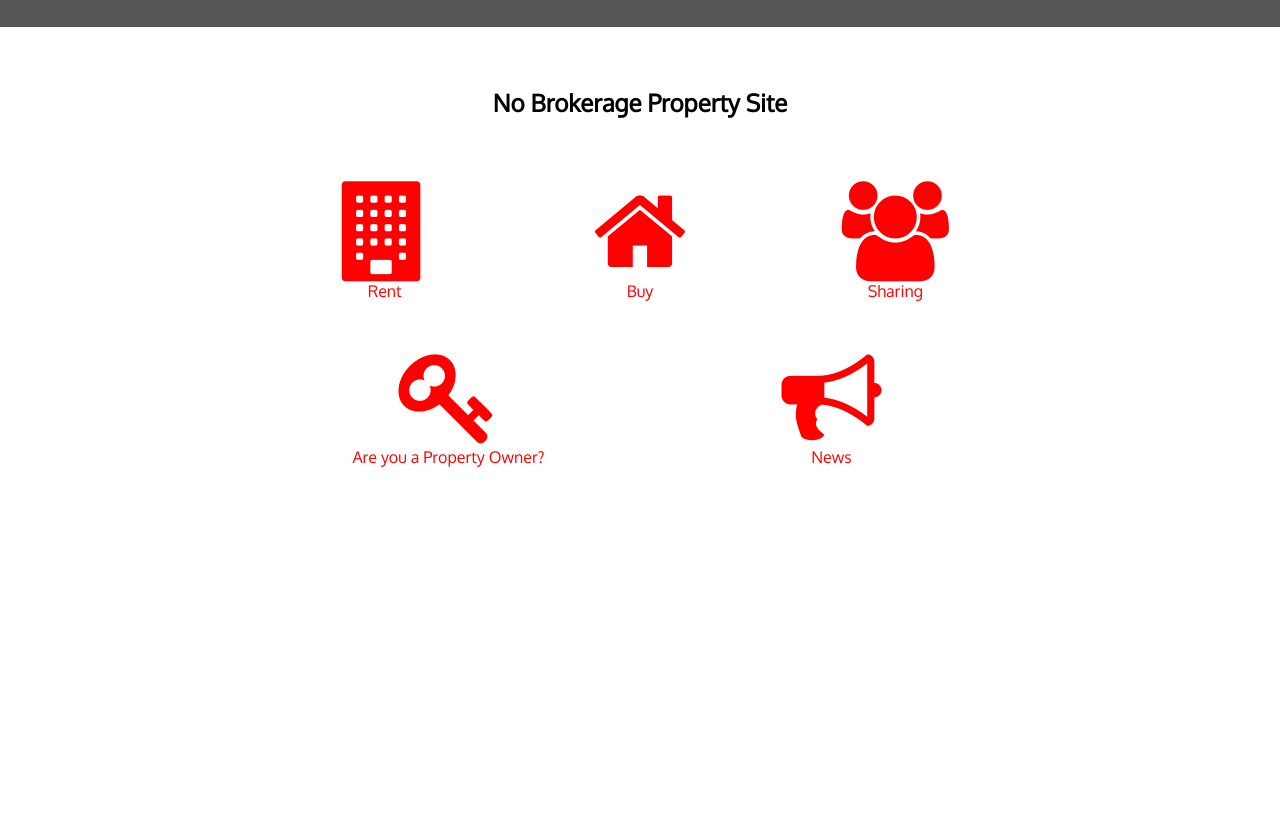
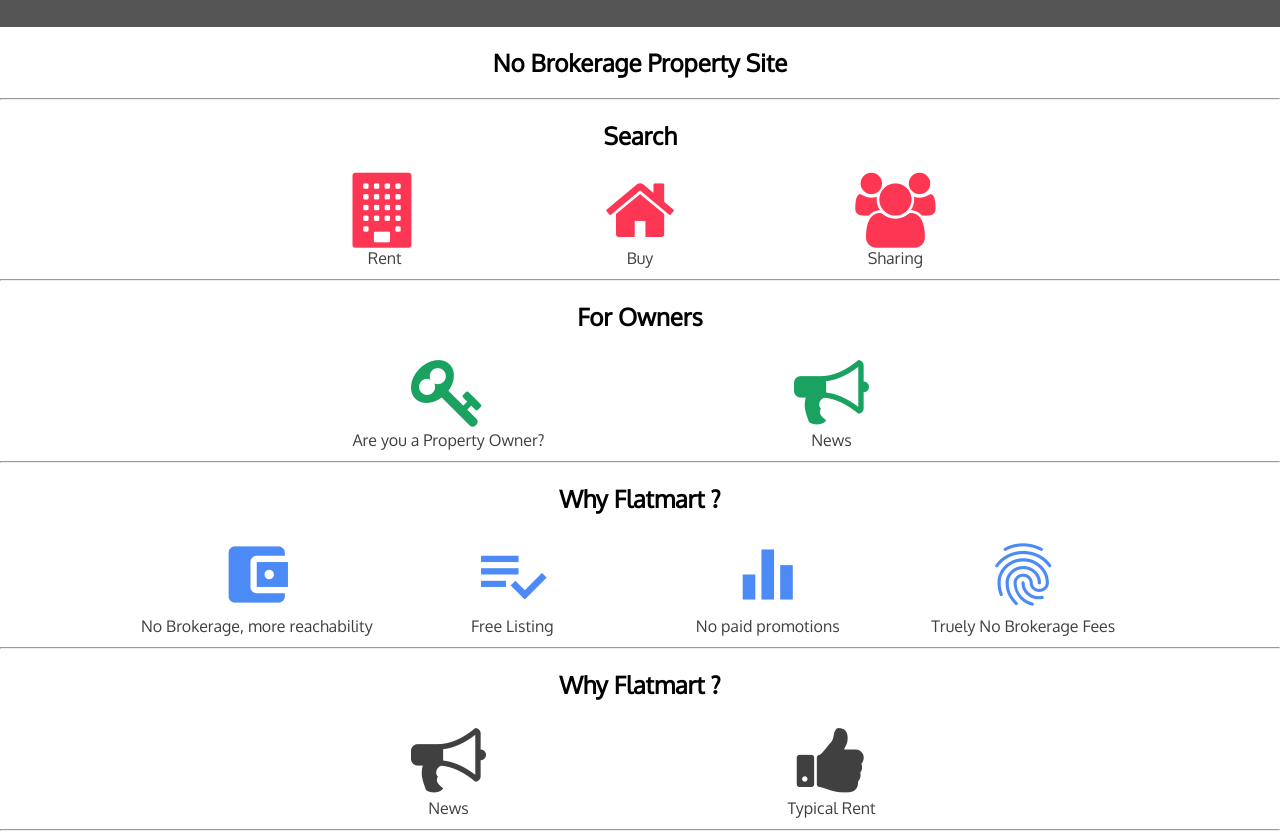
Before and after one commit to smartapps1909/NoBrokerage, a plain HTML site: page index.html in a window 1280 px wide. Shown: the part 64-903 px from the top of the page. Before the commit the page ends 800 px from the top, so only its background shows below. Drawn offline with Linux system fonts and the light colour scheme.

Commit message:
Add files via upload
colored icons

```diff
--- a/index.html
+++ b/index.html
@@ -4,6 +4,7 @@
 <meta name="viewport" content="width=device-width, initial-scale=1">
 <link rel="stylesheet" href="https://cdnjs.cloudflare.com/ajax/libs/font-awesome/4.7.0/css/font-awesome.min.css">
 <link href="https://fonts.googleapis.com/css2?family=Oxygen&display=swap" rel="stylesheet">
+<link rel="stylesheet" href="https://fonts.googleapis.com/icon?family=Material+Icons">
 <style>
 
 
@@ -40,53 +41,8 @@
 }
 
 
-
-
-
-
-
 /*********************************/
 
-
-
-/* Style the tab */
-.tab {
-  width: 10%;
-  overflow: hidden;
-  border: 1px solid #ccc;
-  background-color: #f1f1f1;
-}
-
-/* Style the buttons inside the tab */
-.tab button {
-  background-color: inherit;
-  float: left;
-  border: none;
-  outline: none;
-  cursor: pointer;
-  padding: 14px 16px;
-  transition: 0.3s;
-  font-size: 17px;
-}
-
-/* Change background color of buttons on hover */
-.tab button:hover {
-  background-color: #ddd;
-}
-
-/* Create an active/current tablink class */
-.tab button.active {
-  background-color: #ccc;
-}
-
-/* Style the tab content */
-.tabcontent {
-  display: none;
-  padding: 6px 12px;
-  border: 1px solid #ccc;
-  border-top: none;
-   font-size: 14px;
-}
 
 
 
@@ -94,10 +50,10 @@
     text-decoration: none;
 }
 
-a {color:#FF0000;}
-a:visited {color:#FF0000;}
-a:hover {color:#FF0000;}
-a:active {color:#FF0000;}
+a {color:#404040;}
+a:visited {color:#404040;}
+a:hover {color:#404040;}
+a:active {color:#404040;}
 
 td { text-align: center;}
 </style>
@@ -108,29 +64,29 @@
 <div class="header" id="myHeader">
   <h2>FlatMart</h2>
 </div>
-<br><br>
+
 <center>
 <h2>No Brokerage Property Site</h2>
-
-<br><br>
+<hr>
+<h2>Search</h2>
 <table width="60%">
 <tr>
 
 <td width="20%">
 <a href="">
-<i class="fa fa-building" style="font-size:100px"></i> <br> Rent
+<i class="fa fa-building" style="font-size:75px;color : #fd3753;"></i> <br> Rent
 </a>
 </td>
 
 <td width="20%">
 <a href="">
-<i class="fa fa-home" style="font-size:100px"></i><br>Buy
+<i class="fa fa-home" style="font-size:75px;color : #fd3753;"></i><br>Buy
 </a>
 </td>
 
 <td width="20%">
 <a href="">
-<i class="fa fa-users" style="font-size:100px"></i> <br> Sharing
+<i class="fa fa-users" style="font-size:75px;color : #fd3753;"></i> <br> Sharing
 </a>
 </td>
 
@@ -140,11 +96,14 @@
 </tr>
 </table>
 
+<!--------------------------------------------------------------------------------------->
+<!--section 2-->
+<hr>
+<h2>For Owners</h2>
 
 
 
 
-<br><br>
 <table width="60%">
 <tr>
 
@@ -152,13 +111,58 @@
 
 <td width="20%">
 <a href="">
- <i class="fa fa-key" style="font-size:100px"></i><br>Are you a Property Owner?
+ <i class="fa fa-key" style="font-size:75px;color: #1aa260"></i><br>Are you a Property Owner?
 </a>
 </td>
 
 <td width="20%">
 <a href="">
- <i class="fa fa-bullhorn" style="font-size:100px"></i><br>News
+ <i class="fa fa-bullhorn" style="font-size:75px;color: #1aa260"></i><br>News
+</a>
+</td>
+
+
+
+</tr>
+</table>
+
+
+
+<!--------------------------------------------------------------------------------------->
+
+<!--section 3-->
+<hr>
+<h2>Why Flatmart ?</h2>
+
+
+
+
+<table width="80%">
+<tr>
+
+
+
+<td width="20%">
+<a href="">
+<i class="material-icons" style="font-size:75px;color:#4c8bf5;">account_balance_wallet</i><br>No Brokerage, more reachability
+</a>
+</td>
+
+<td width="20%">
+<a href="">
+<i class="material-icons" style="font-size:75px;color:#4c8bf5;">playlist_add_check	</i><br>Free Listing
+</a>
+</td>
+
+<td width="20%">
+<a href="">
+<i class="material-icons" style="font-size:75px;color:#4c8bf5;">equalizer</i><br>No paid promotions
+</a>
+</td>
+
+<td width="20%">
+<a href="">
+<i class="material-icons" style="font-size:75px;color:#4c8bf5;">fingerprint</i><br>Truely No Brokerage Fees
 </a>
 </td>
 
@@ -168,8 +172,37 @@
 
 
 
+<!--------------------------------------------------------------------------------------->
+	<!--section 4-->
+<hr>
+<h2>Why Flatmart ?</h2>
 
-</div>
+
+
+
+<table width="60%">
+<tr>
+
+
+<td width="20%">
+<a href="">
+ <i class="fa fa-bullhorn" style="font-size:75px"></i><br>News
+</a>
+</td>
+<td width="20%">
+<a href="">
+ <i class="fa fa-thumbs-up" style="font-size:75px"></i><br>Typical Rent
+</a>
+</td>
+
+
+</tr>
+</table>
+
+<hr>
+
+<!--------------------------------------------------------------------------------------->
+
 </center>
 
 
```
